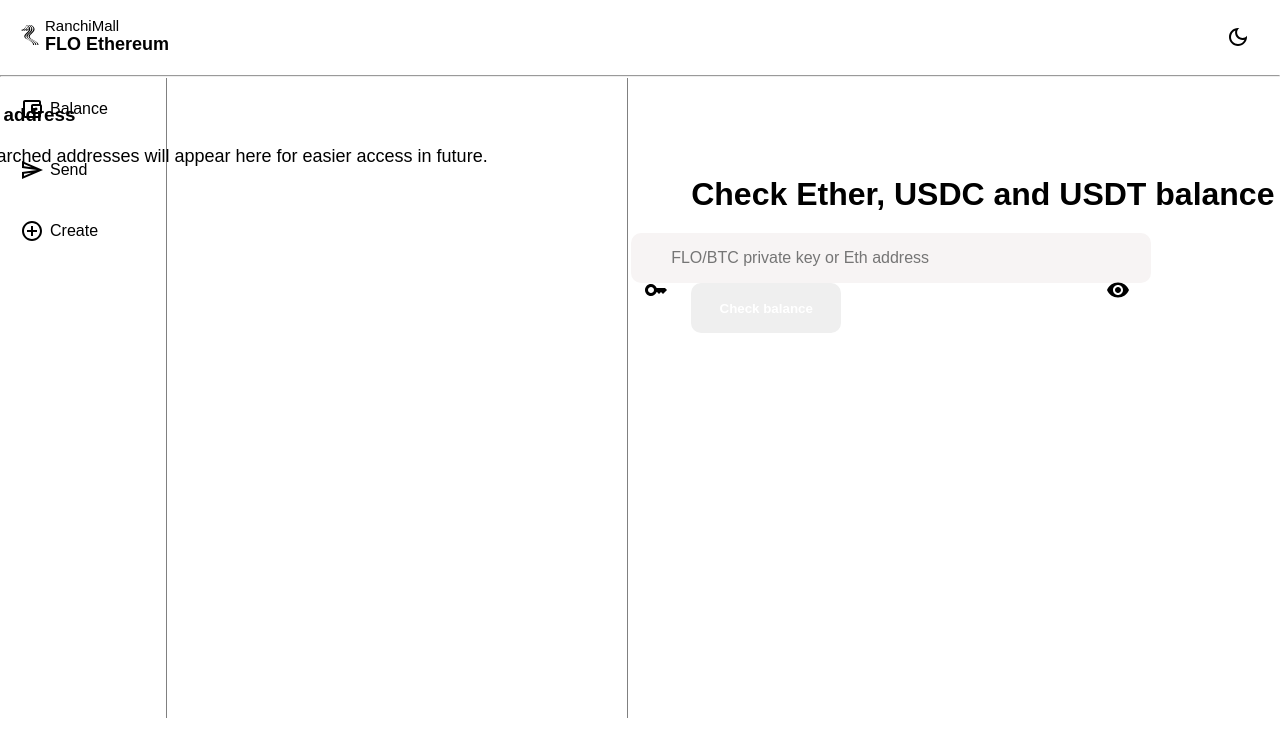
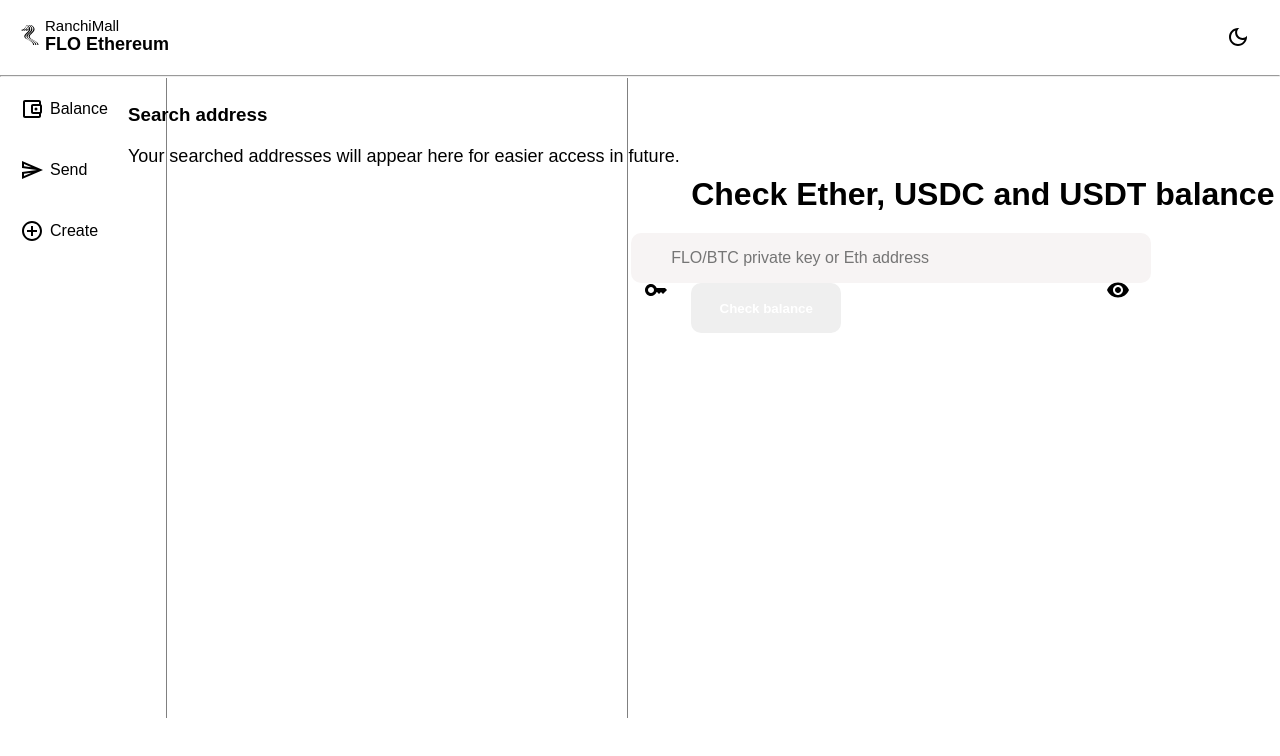
Before and after one commit to SAHIBAKHATOON/Solana, a plain HTML site: page index.html in a window 1280 px wide. Drawn offline with Linux system fonts and the light colour scheme.

Commit message:
thirteen commit

```diff
--- a/style.css
+++ b/style.css
@@ -62,7 +62,7 @@ left: 13%;
  }
  .second_section{
    position: absolute;
-   left: -5%;
+   left: 10%;
    top: 13%;
  }
  .second_section p{
```
